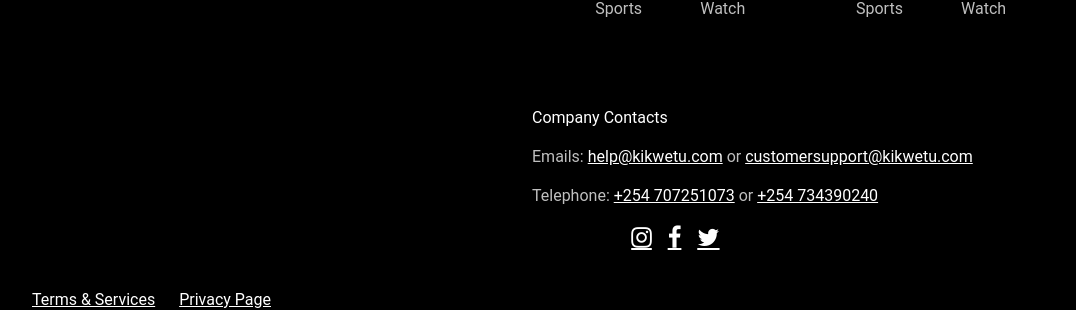
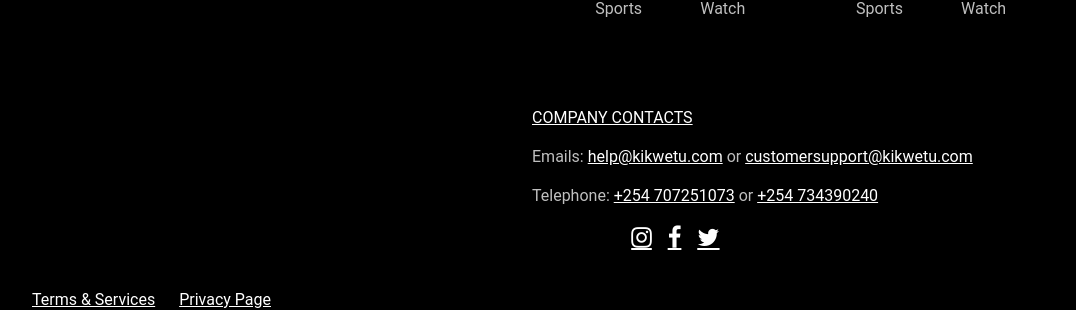
Before and after one commit to NdunguSam01/Ecommerce, a PHP site: page / in a window 1280 px wide. Shown: the part 1041-1351 px from the top of the page, without its empty margins (96-1172 px from the left). Run offline with PHP 8.4, Linux system fonts and the light colour scheme; data comes from the database, SQL or seed files in the repository.

Commit message:
Few changes

```diff
--- a/CSS/footer.css
+++ b/CSS/footer.css
@@ -55,7 +55,13 @@ footer
 {
     color: #fff;
 }
-.footer-title, .info
+.footer-title
+{
+    color: rgba(255, 255, 255, 0.75);
+    margin: 20px 0;
+    text-transform: uppercase;
+}
+.info
 {
     color: rgba(255, 255, 255, 0.75);
     margin: 20px 0;
--- a/JS/footer.js
+++ b/JS/footer.js
@@ -33,7 +33,7 @@ const createFooter = () => {
             </ul>
         </div>
     </div>
-    <p class="footer-title">Company Contacts</p>
+    <p class="footer-title"><u>Company Contacts</u></p>
     <p class="info">Emails: <a href="mailto: help@kikwetu.com">help@kikwetu.com</a> or <a href="mailto: customersupport@kikwetu.com">customersupport@kikwetu.com</a></p>
     <p class="info">Telephone: <a href="tel:+254 707251073">+254 707251073</a> or <a href="tel:+254 734390240">+254 734390240</a></p>
     <p class="info">
```
Also changed, not shown: 1 other file.
